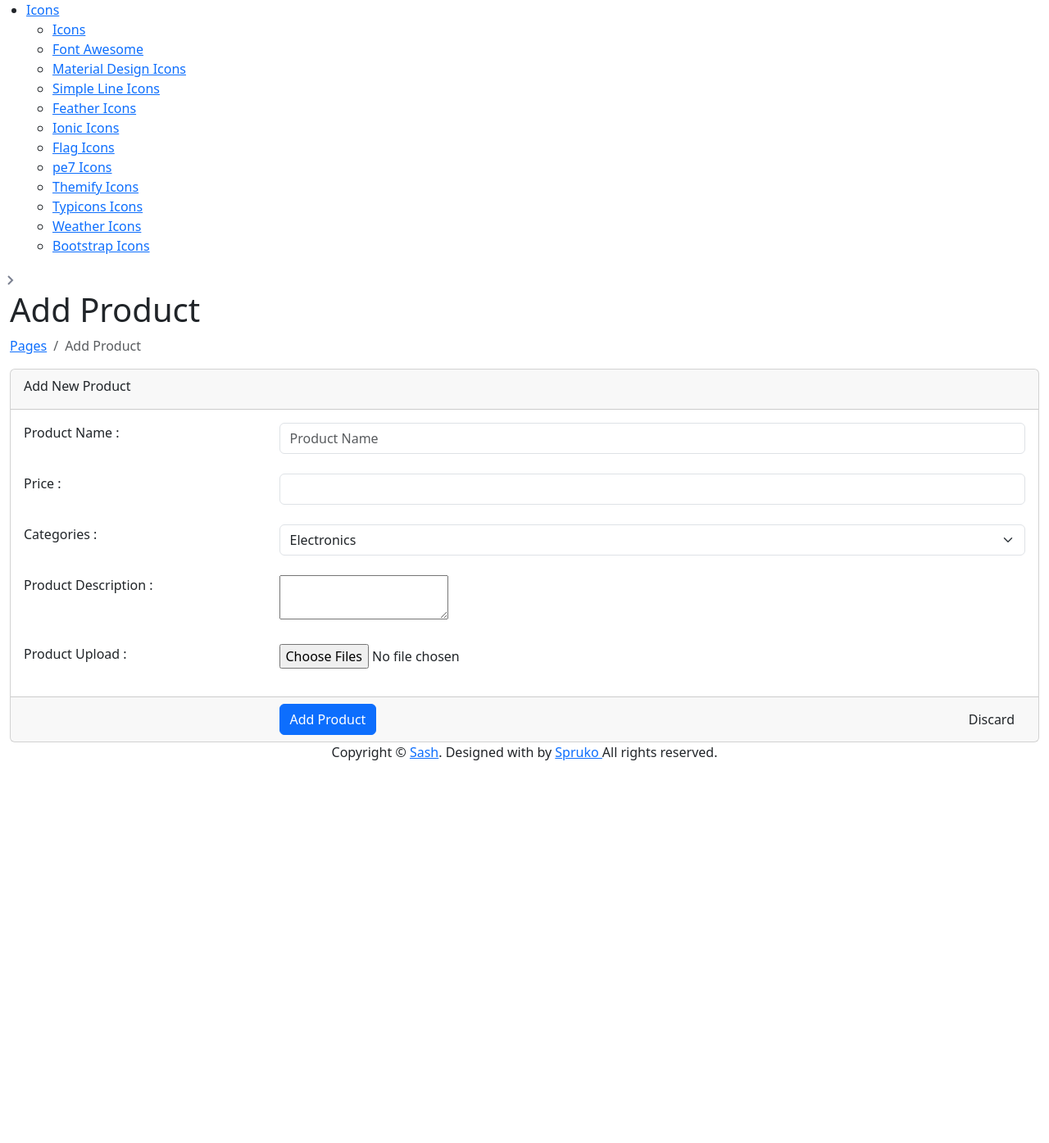
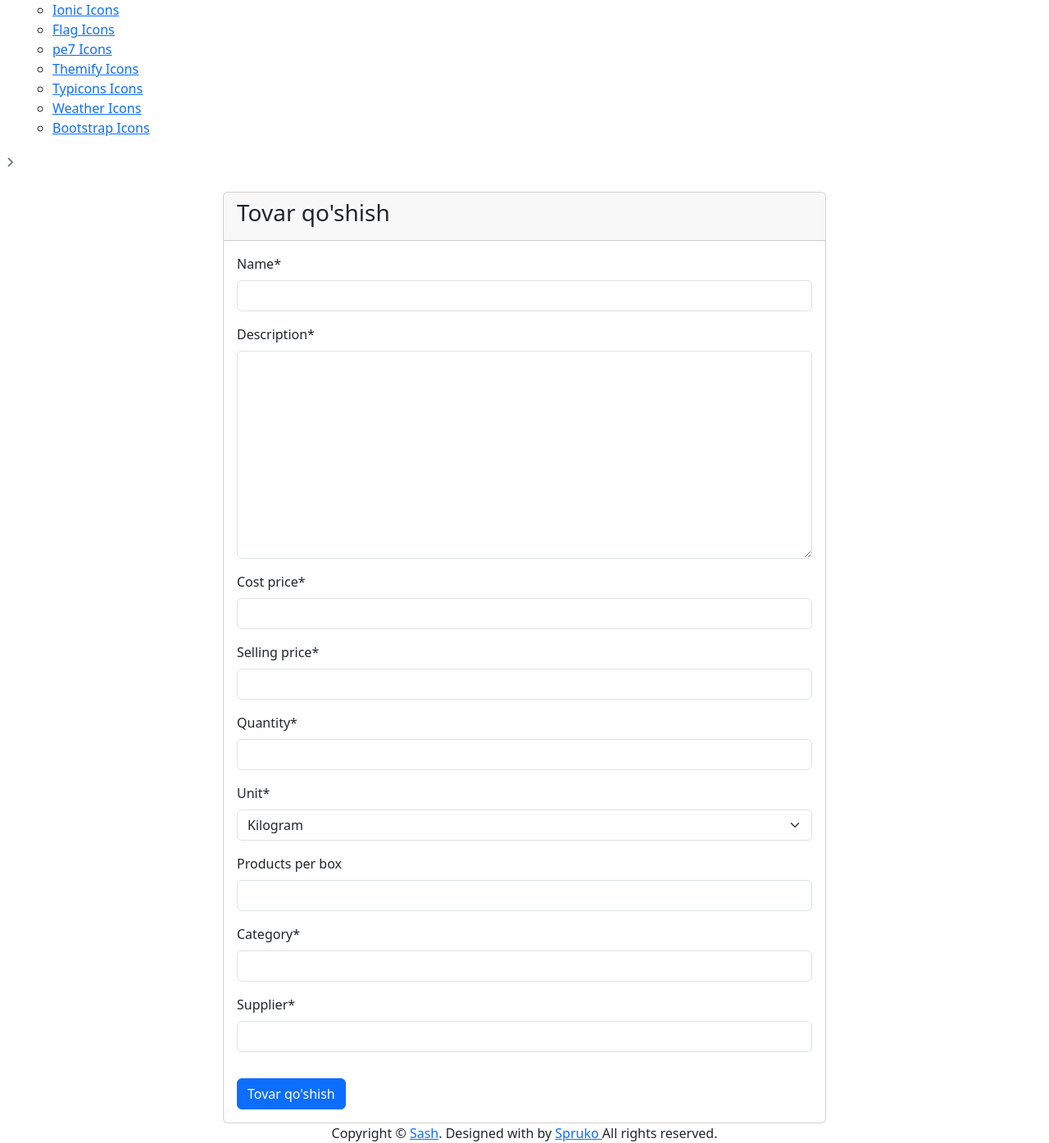
Before and after one commit to elyorxon/hisab, a Django app: template core/templates/core/add_product.html in a window 1280 px wide. Shown: the part 4560-5955 px from the top of the page at 82% size. Before the commit the page ends 5488 px from the top, so only its background shows below. Run offline with Django 3.2, Linux system fonts and the light colour scheme; the template is opened without the code that fills it: values that come from a table or form of the project are taken from there, others are empty; some libraries are stand-ins or nearby versions.

Commit message:
added add product form

```diff
--- a/core/forms.py
+++ b/core/forms.py
@@ -1,14 +1,51 @@
 from django import forms
 from .models import Product
+from crispy_forms.helper import FormHelper
+from crispy_forms.layout import Layout, Submit, Row, Column
+
 
 class ProductForm(forms.ModelForm):
     class Meta:
         model = Product
-        fields = ['name',  'description', 'cost_price', 'selling_price', 'quantity', 'unit', 'products_per_box','category','supplier']
+        fields = ['name', 'description', 'cost_price', 'selling_price', 'quantity', 'unit', 'products_per_box',
+                  'category', 'supplier']
         widgets = {
-        # 'barcode': forms.TextInput(attrs={'class': 'barcode_field'}),
-        'unit': forms.Select(attrs={'class': 'unit_field'}),
-    }
+            'unit': forms.Select(attrs={'class': 'unit_field'}),
+        }
+
     def __init__(self, *args, **kwargs):
         super(ProductForm, self).__init__(*args, **kwargs)
         self.fields['unit'].choices = Product.UNIT_CHOICES
+
+        # create a helper object
+        self.helper = FormHelper()
+        self.helper.form_method = 'post'
+
+        # define form layout using crispy-forms layout objects
+        self.helper.layout = Layout(
+            Row(
+                Column('name', css_class='form-group col-md-6 mb-0'),
+                Column('category', css_class='form-group col-md-6 mb-0'),
+                css_class='form-row'
+            ),
+            Row(
+                Column('description', css_class='form-group col-md-12 mb-0'),
+                css_class='form-row'
+            ),
+            Row(
+                Column('cost_price', css_class='form-group col-md-6 mb-0'),
+                Column('selling_price', css_class='form-group col-md-6 mb-0'),
+                css_class='form-row'
+            ),
+            Row(
+                Column('quantity', css_class='form-group col-md-6 mb-0'),
+                Column('unit', css_class='form-group col-md-6 mb-0'),
+                css_class='form-row'
+            ),
+            Row(
+                Column('products_per_box', css_class='form-group col-md-6 mb-0'),
+                Column('supplier', css_class='form-group col-md-6 mb-0'),
+                css_class='form-row'
+            ),
+            Submit('submit', 'Save')
+        )
--- a/core/templates/core/add_product.html
+++ b/core/templates/core/add_product.html
@@ -1,89 +1,25 @@
 {% extends "core/index.html" %}
 
+
+{% load crispy_forms_tags %}
+
 {% block content %}
-<!-- PAGE-HEADER -->
-                        <div class="page-header">
-                            <h1 class="page-title">Add Product</h1>
-                            <div>
-                                <ol class="breadcrumb">
-                                    <li class="breadcrumb-item"><a href="javascript:void(0)">Pages</a></li>
-                                    <li class="breadcrumb-item active" aria-current="page">Add Product</li>
-                                </ol>
-                            </div>
-                        </div>
-                        <!-- PAGE-HEADER END -->
-
-                        <!-- ROW-1 OPEN -->
+  <div class="container mt-4">
     <div class="row">
-                            <div class="col-lg-12">
+      <div class="col-md-8 offset-md-2">
         <div class="card">
           <div class="card-header">
-                                        <div class="card-title">Add New Product</div>
+            <h3>Tovar qo'shish</h3>
           </div>
           <div class="card-body">
-                                        <div class="row mb-4">
-                                            <label class="col-md-3 form-label">Product Name :</label>
-                                            <div class="col-md-9">
-                                                <input type="text" class="form-control" placeholder="Product Name">
-                                            </div>
-                                        </div>
-                                        <div class="row mb-4">
-                                            <label class="col-md-3 form-label">Price :</label>
-                                            <div class="col-md-9">
-                                                <input type="number" class="form-control">
-                                            </div>
-                                        </div>
-                                        <div class="row mb-4">
-                                            <label class="col-md-3 form-label">Categories :</label>
-                                            <div class="col-md-9">
-                                                <select name="country" class="form-control form-select select2" data-bs-placeholder="Select Country">
-                                                    <option value="br">Electronics</option>
-                                                    <option value="cz">Fashion</option>
-                                                    <option value="de">Home Decor</option>
-                                                    <option value="pl">Furniture</option>
-                                            </select>
-                                            </div>
-                                        </div>
-
-                                        <!-- Row -->
-                                        <div class="row">
-                                            <label class="col-md-3 form-label mb-4">Product Description :</label>
-                                            <div class="col-md-9 mb-4">
-                                                <textarea class="content" name="example"></textarea>
-                                            </div>
-                                        </div>
-                                        <!--End Row-->
-
-                                        <!--Row-->
-                                        <div class="row">
-                                            <label class="col-md-3 form-label mb-4">Product Upload :</label>
-                                            <div class="col-md-9">
-                                                <input id="demo" type="file" name="files" accept=".jpg, .png, image/jpeg, image/png" multiple>
-                                            </div>
-                                        </div>
-                                        <!--End Row-->
-                                    </div>
-                                    <div class="card-footer">
-                                        <!--Row-->
-                                        <div class="row">
-                                            <div class="col-md-3"></div>
-                                            <div class="col-md-9">
-                                                <a href="javascript:void(0)" class="btn btn-primary">Add Product</a>
-                                                <a href="javascript:void(0)" class="btn btn-default float-end">Discard</a>
-                                            </div>
-                                        </div>
-                                        <!--End Row-->
+            <form method="post" enctype="multipart/form-data">
+              {% csrf_token %}
+              {{ form|crispy }}
+              <button type="submit" class="btn btn-primary mt-3">Tovar qo'shish</button>
+            </form>
           </div>
         </div>
       </div>
     </div>
-                        <!-- /ROW-1 CLOSED -->
   </div>
-                    <!-- CONTAINER CLOSED -->
-                </div>
-            </div>
-            <!--app-content closed-->
-        </div>
-
-
 {% endblock %}
--- a/core/templates/core/index.html
+++ b/core/templates/core/index.html
@@ -459,14 +459,8 @@
                                         class="angle fe fe-chevron-right"></i></a>
                                 <ul class="slide-menu">
                                     <li class="side-menu-label1"><a href="javascript:void(0)">Omborni boshqarish</a></li>
-                                    <li><a href="{% url 'core/add_product.html' %}" class="slide-item">Tovar qo'shish</a></li>
-                                    <li><a href="{% url 'core/product_list.html' %}" class="slide-item">Tovarlar ro'yxati</a></li>
-                                    <li><a href="{% url 'core/add_kirim.html' %}" class="slide-item">Kirim qo'shish</a></li>
-                                    <li><a href="{% url 'core/kirim_list.html' %}" class="slide-item">Kirimlar ro'yxati</a></li>
-                                    <li><a href="{% url 'core/add_chiqim.html' %}" class="slide-item">Chiqim kiritish</a></li>
-                                    <li><a href="{% url 'core/chiqim_list.html' %}" class="slide-item">Chiqimlar ro'yxati</a></li>
-                                    <li><a href="{% url 'core/add_expense.html' %}" class="slide-item">Xarajat kiritish</a></li>
-                                    <li><a href="{% url 'core/expense_list.html' %}" class="slide-item">Xarajatlar ro'yxati</a></li>
+                                    <li><a href="{% url 'core:add_product' %}" class="slide-item">Tovar qo'shish</a></li>
+                                    <li><a href="{% url 'core:product_list' %}" class="slide-item">Tovarlar ro'yxati</a></li>
 
                                 </ul>
                             </li>
--- a/core/urls.py
+++ b/core/urls.py
@@ -1,15 +1,14 @@
 from django.urls import path
-from .views import ProductCreateView, ProductUpdateView, ProductDeleteView, ProductListView
-from . import views
+from .views import ProductCreateView, ProductUpdateView, ProductDeleteView, ProductListView, homepage
+
 
 app_name = "core"
 
-
 urlpatterns = [
-    path("", views.homepage, name="homepage"),
-    path('product/create/', ProductCreateView.as_view(), name='product_create'),
-    path('product/<int:pk>/update/', ProductUpdateView.as_view(), name='product_update'),
-    path('product/<int:pk>/delete/', ProductDeleteView.as_view(), name='product_delete'),
+    path("", homepage, name="homepage"),
+    path('product/add_product/', ProductCreateView.as_view(), name='add_product'),
+    path('product/<int:pk>/product_update/', ProductUpdateView.as_view(), name='product_update'),
+    path('product/<int:pk>/product_delete/', ProductDeleteView.as_view(), name='product_delete'),
     path('product/', ProductListView.as_view(), name='product_list'),
     # ...
 ]
--- a/core/views.py
+++ b/core/views.py
@@ -1,8 +1,9 @@
+from django.shortcuts import render
 from django.urls import reverse_lazy
-from django.shortcuts import render, redirect
 from django.views.generic import CreateView, UpdateView, DeleteView, ListView
+
+from .forms import ProductForm
 from .models import Product
-from .forms import ProductForm
 
 
 def homepage(request):
--- a/hisab/settings.py
+++ b/hisab/settings.py
@@ -63,7 +63,7 @@
 TEMPLATES = [
     {
         'BACKEND': 'django.template.backends.django.DjangoTemplates',
-        'DIRS': [os.path.join(BASE_DIR, 'core', 'templates')],
+        'DIRS': [os.path.join(BASE_DIR, 'core', 'templates/core')],
         'APP_DIRS': True,
         'OPTIONS': {
             'context_processors': [
```
Lines whose indentation alone changed are shown as unchanged.
